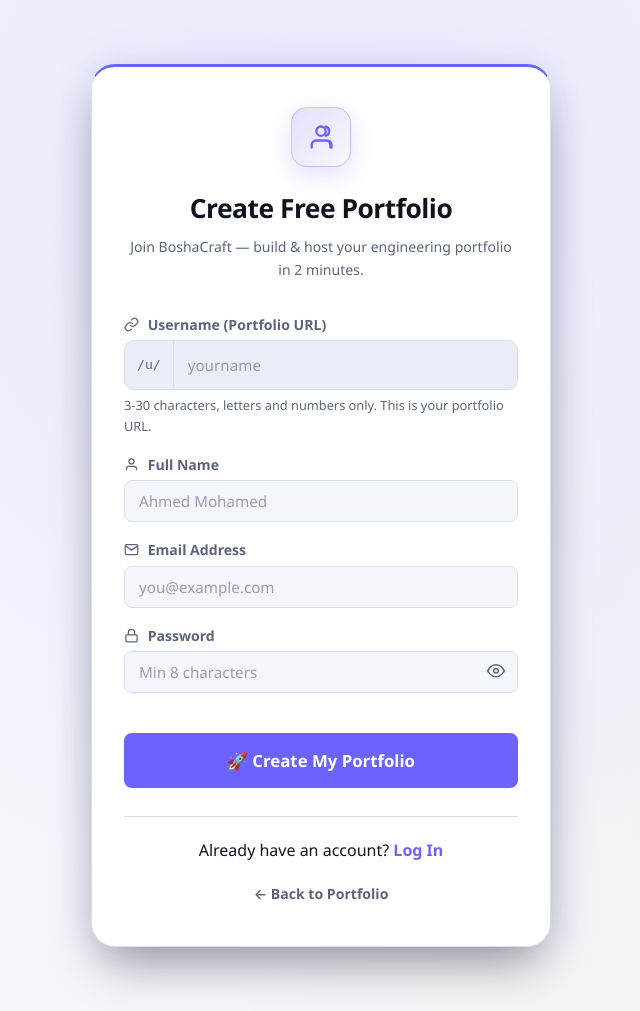
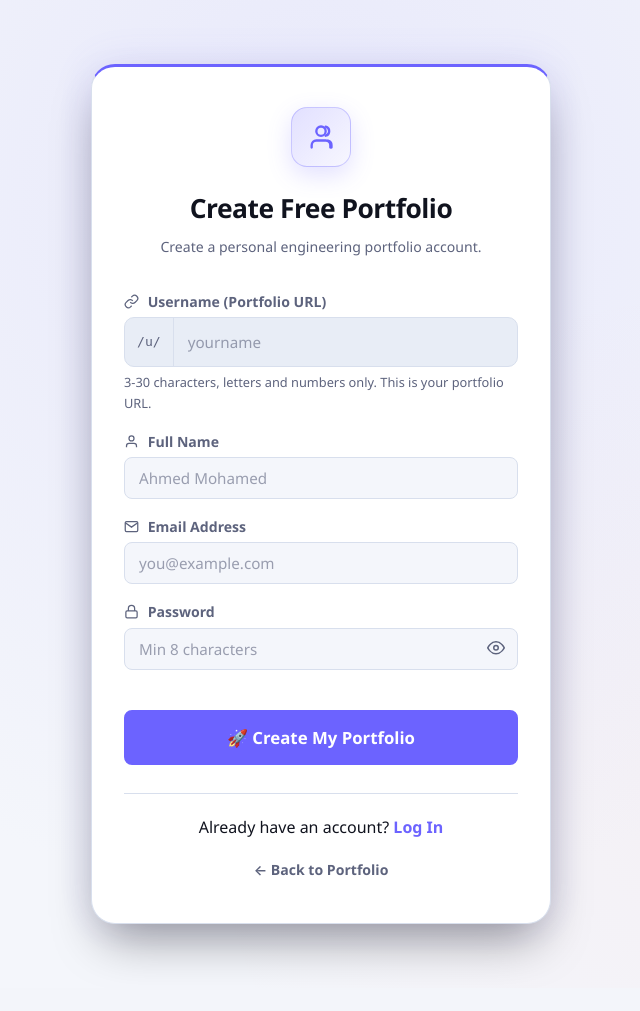
Before and after one commit to R3Dzf/portfolio, a Flask app: template templates/auth/register.html in a window 1280 px wide. Shown: the whole page, without its empty margins (319-959 px from the left). After the commit the page ends 967 px from the top, so only its background shows below. Run offline with Flask 3, Linux system fonts and the light colour scheme; the template is opened without the code that fills it, so the values that code supplies are empty; data comes from the database, SQL or seed files in the repository.

Commit message:
Update registration branding

```diff
--- a/templates/auth/register.html
+++ b/templates/auth/register.html
@@ -1,5 +1,5 @@
 {% extends "base.html" %}
-{% block title %}Create Your Free Portfolio — BoshaCraft SaaS{% endblock %}
+{% block title %}Create Your Free Portfolio — Ahmed Bosha Portfolio{% endblock %}
 
 {% block body %}
 <div class="auth-page">
@@ -15,7 +15,7 @@
                 </svg>
             </div>
             <h1 class="auth-card__title">Create Free Portfolio</h1>
-            <p class="auth-card__subtitle">Join BoshaCraft — build & host your engineering portfolio in 2 minutes.</p>
+            <p class="auth-card__subtitle">Create a personal engineering portfolio account.</p>
         </div>
 
         <!-- Flash Messages -->
```
